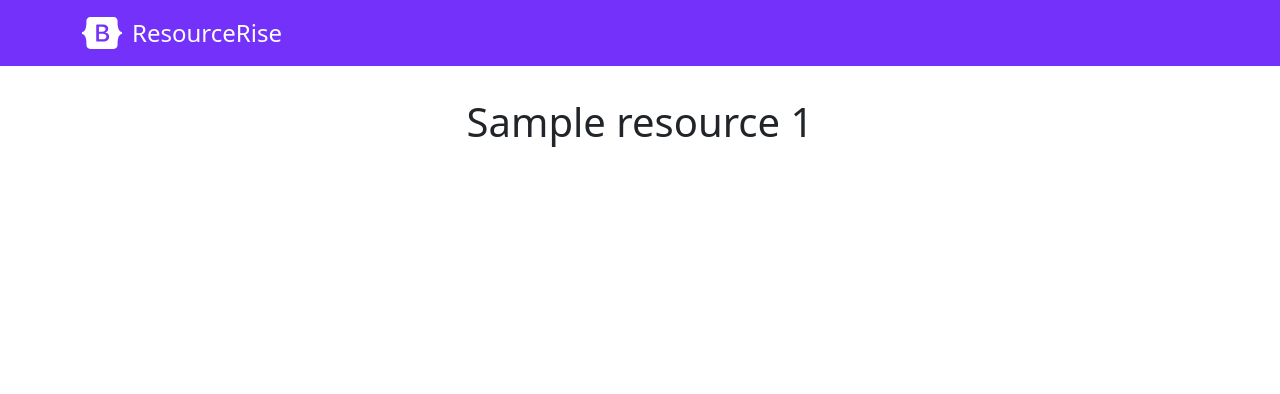
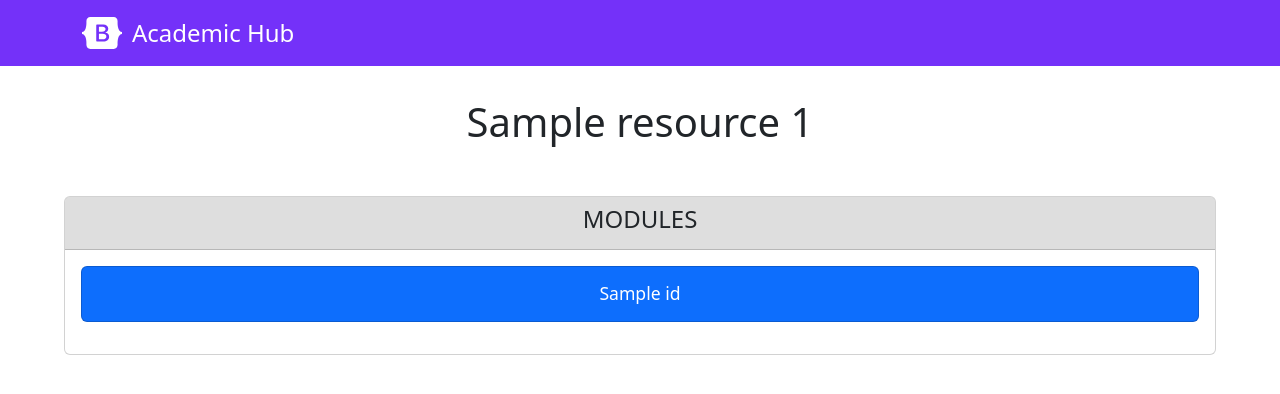
Before and after one commit to CyberPixelPro/ResourceRise, a Flask app: page /module/1 in a window 1280 px wide. Shown: the top 394 px of the page. Run offline with Flask 3, Linux system fonts and the light colour scheme; a database or web service that is not in the repository returns one stand-in record (values such as "Sample title").

Commit message:
Update module.html

```diff
--- a/templates/module.html
+++ b/templates/module.html
@@ -23,7 +23,7 @@
                                 d="M24.509 0c-6.733 0-11.715 5.893-11.492 12.284.214 6.14-.064 14.092-2.066 20.577C8.943 39.365 5.547 43.485 0 44.014v5.972c5.547.529 8.943 4.649 10.951 11.153 2.002 6.485 2.28 14.437 2.066 20.577C12.794 88.106 17.776 94 24.51 94H93.5c6.733 0 11.714-5.893 11.491-12.284-.214-6.14.064-14.092 2.066-20.577 2.009-6.504 5.396-10.624 10.943-11.153v-5.972c-5.547-.529-8.934-4.649-10.943-11.153-2.002-6.484-2.28-14.437-2.066-20.577C105.214 5.894 100.233 0 93.5 0H24.508zM80 57.863C80 66.663 73.436 72 62.543 72H44a2 2 0 01-2-2V24a2 2 0 012-2h18.437c9.083 0 15.044 4.92 15.044 12.474 0 5.302-4.01 10.049-9.119 10.88v.277C75.317 46.394 80 51.21 80 57.863zM60.521 28.34H49.948v14.934h8.905c6.884 0 10.68-2.772 10.68-7.727 0-4.643-3.264-7.207-9.012-7.207zM49.948 49.2v16.458H60.91c7.167 0 10.964-2.876 10.964-8.281 0-5.406-3.903-8.178-11.425-8.178H49.948z"
                                 fill="currentColor"></path>
                         </svg>
-                        <h4>ResourceRise</h4></span></a>
+                        <h4>Academic Hub</h4></span></a>
             </div>
         </nav>
     </header>
```
